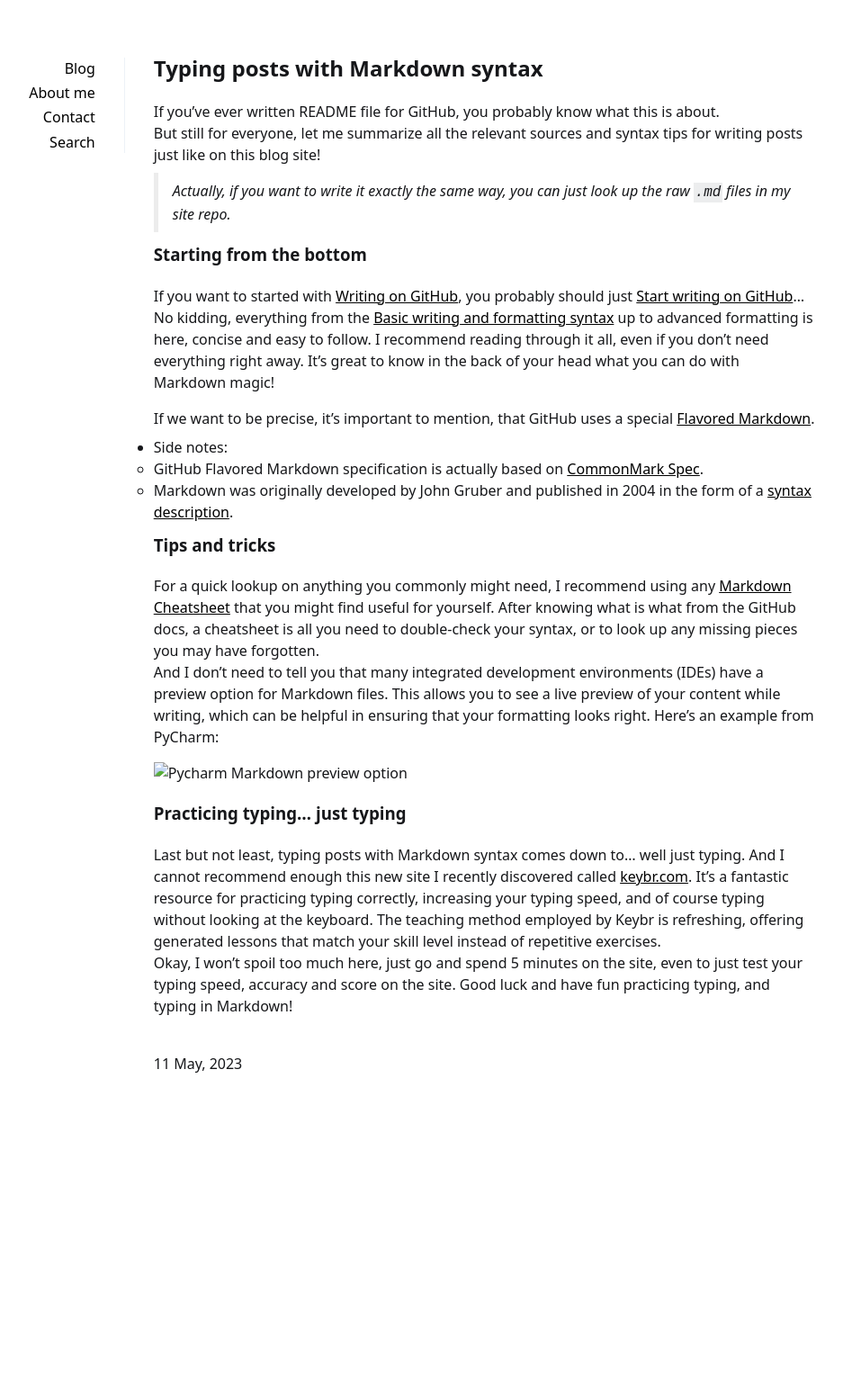
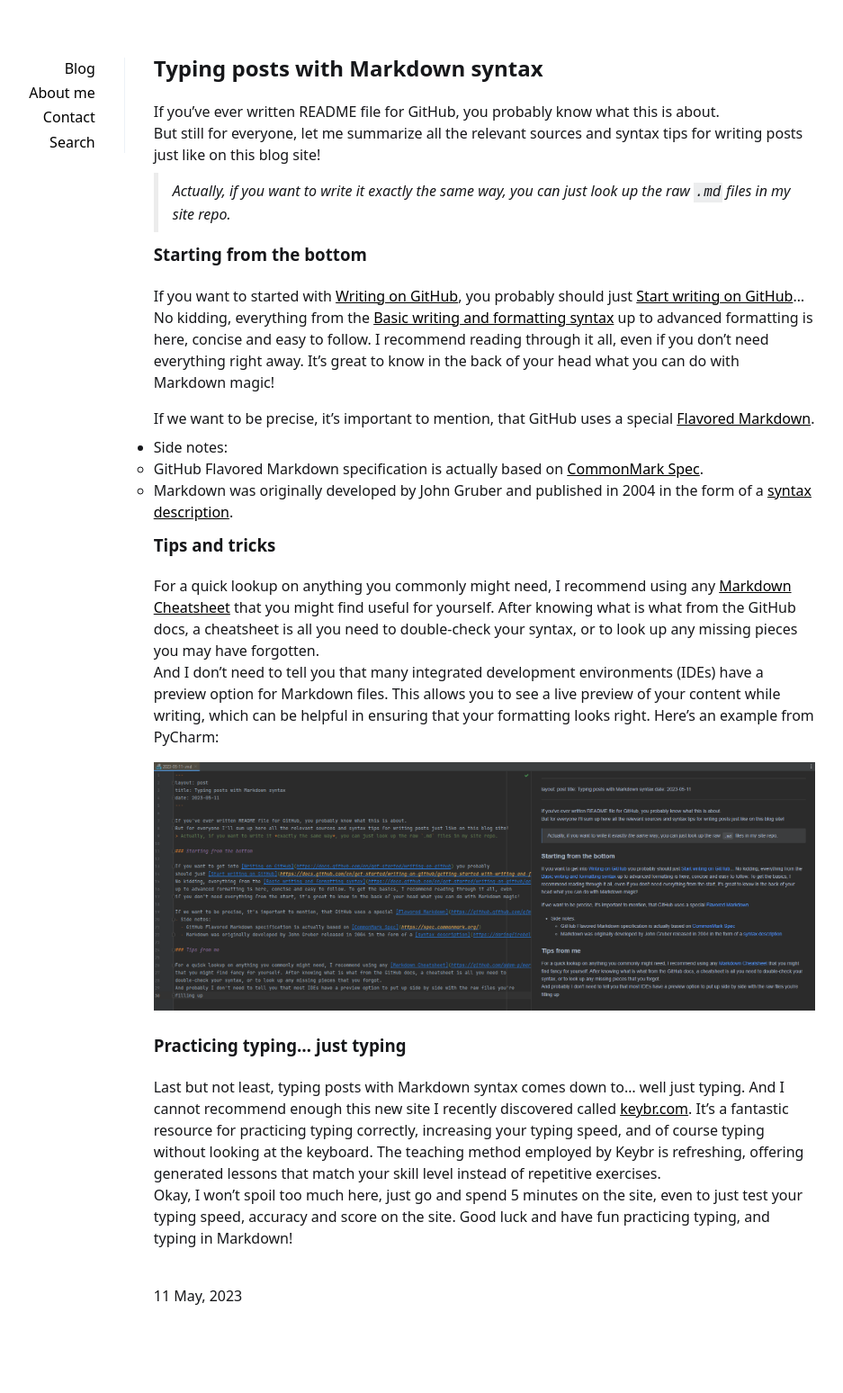
Before and after one commit to konradrydzak/konradrydzak.github.io, a Jekyll site: the page built from docs/_posts/2023-05-11-typing-posts-with-markdown-syntax.md, in a window 1280 px wide. Shown: the whole page at 90% size, without its empty margins (182-1119 px from the left). Built offline with Jekyll 4.4.1, drawn with Linux system fonts in a browser that asks for light colours; before the commit the page ends 1290 px from its top, so only the background shows below that.

Commit message:
Change image path to omit docs/

```diff
--- a/docs/_posts/2023-05-11-typing-posts-with-markdown-syntax.md
+++ b/docs/_posts/2023-05-11-typing-posts-with-markdown-syntax.md
@@ -30,7 +30,7 @@ And I don't need to tell you that many integrated development environments (IDEs
 Markdown files. This allows you to see a live preview of your content while writing, which can be helpful in ensuring
 that your formatting looks right. Here's an example from PyCharm:
 
-![Pycharm Markdown preview option](/docs/assets/images/Pycharm-preview-option.png)
+![Pycharm Markdown preview option](/assets/images/Pycharm-preview-option.png)
 
 ### Practicing typing... just typing
 
```
